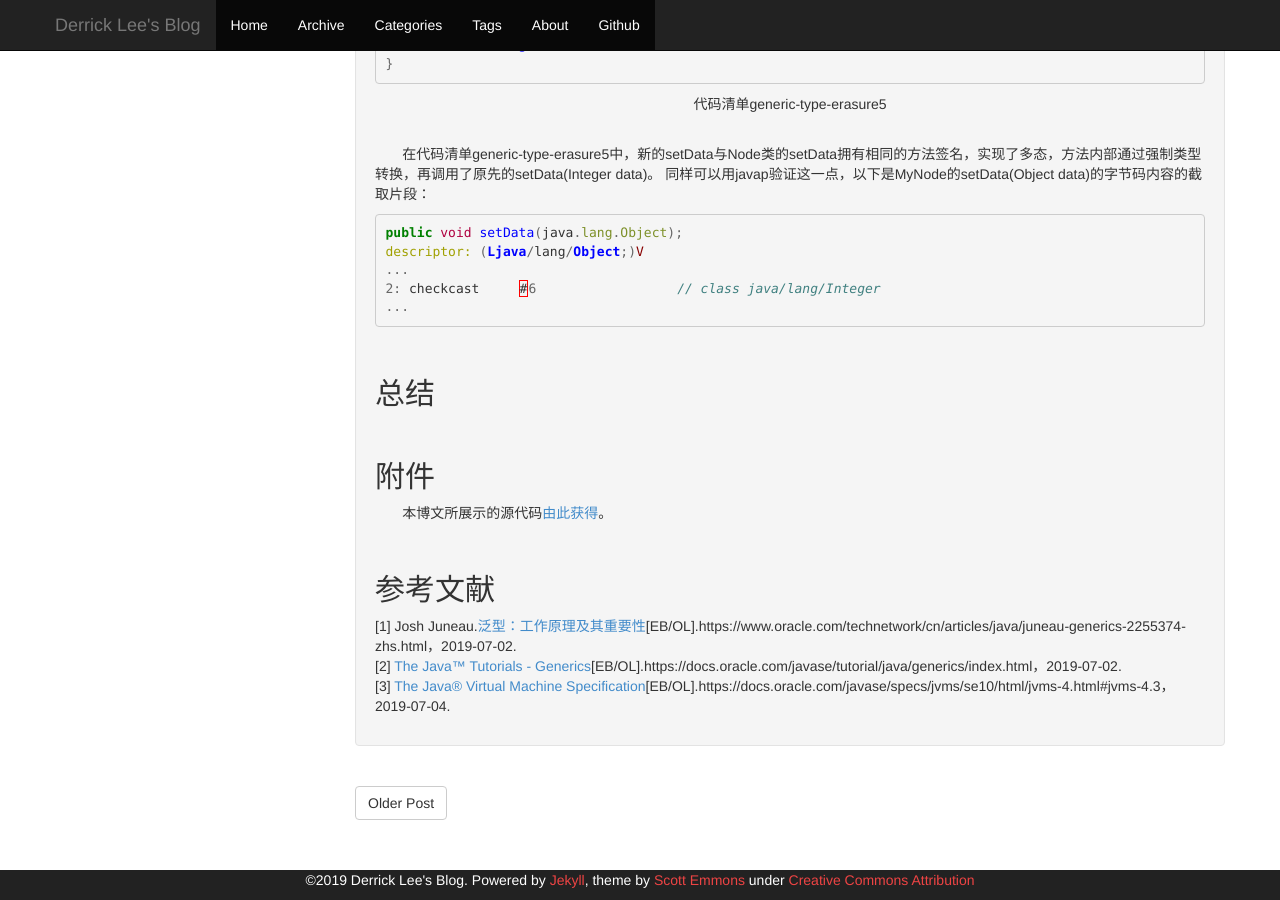
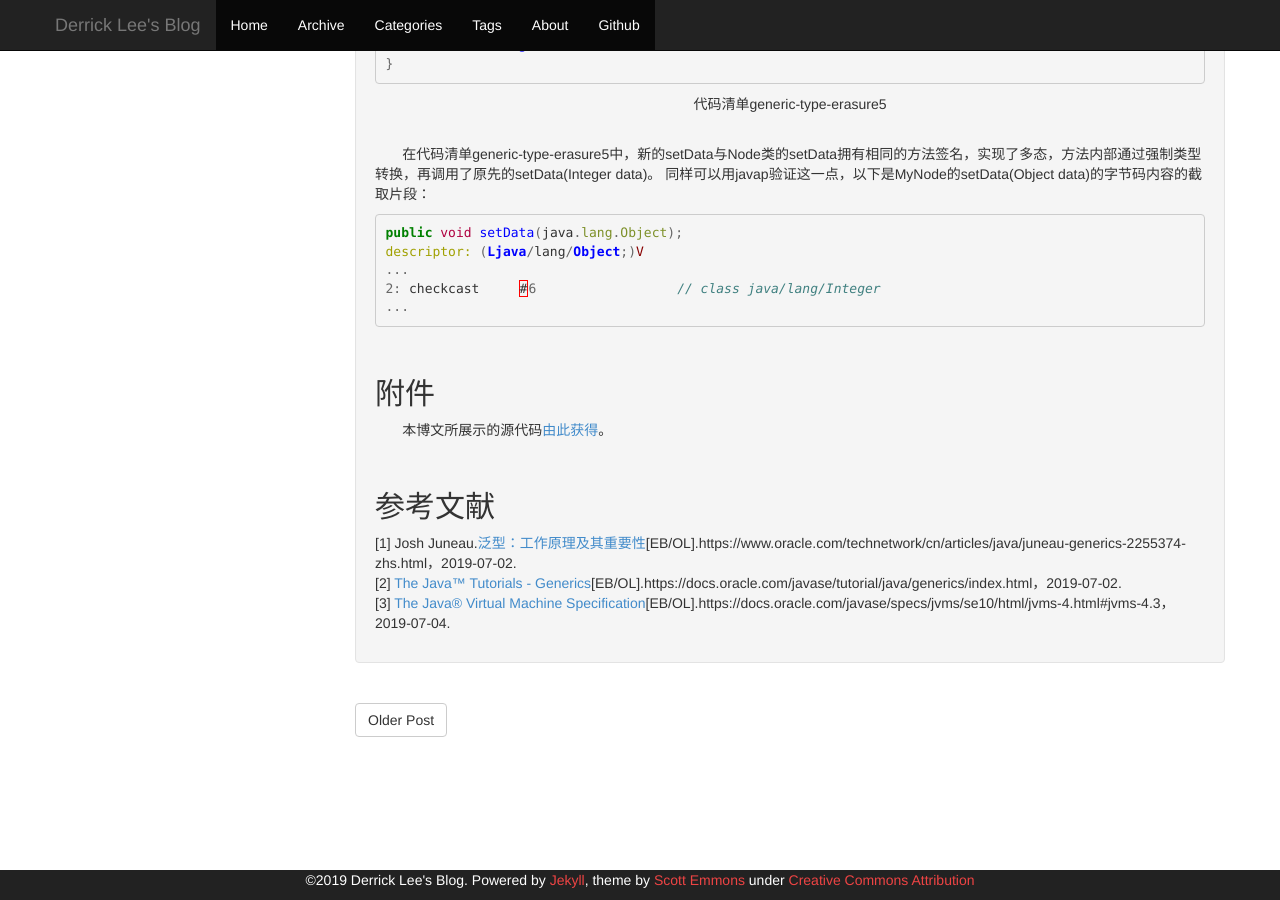
Before and after one commit to leesir/leesir.github.io, a Jekyll site: the page built from _posts/2019-07-04-java-sugar-generic-type-erasure.md, in a window 1280 px wide and 900 px high, scrolled down 3165 px. Built offline with Jekyll 4.4.1, drawn with Linux system fonts in a browser that asks for light colours; comment, search, counter and statistics services are not loaded.

Commit message:
修改内容

```diff
--- a/_posts/2019-07-04-java-sugar-generic-type-erasure.md
+++ b/_posts/2019-07-04-java-sugar-generic-type-erasure.md
@@ -209,12 +209,6 @@ descriptor: (Ljava/lang/Object;)V
 
 <br>
 
-## 总结
-
-
-
-<br>
-
 ## 附件
 
 &#160; &#160; &#160; &#160;本博文所展示的源代码[由此获得](https://github.com/leesir/blog_code/tree/master/src/generic/erasure)。
```
